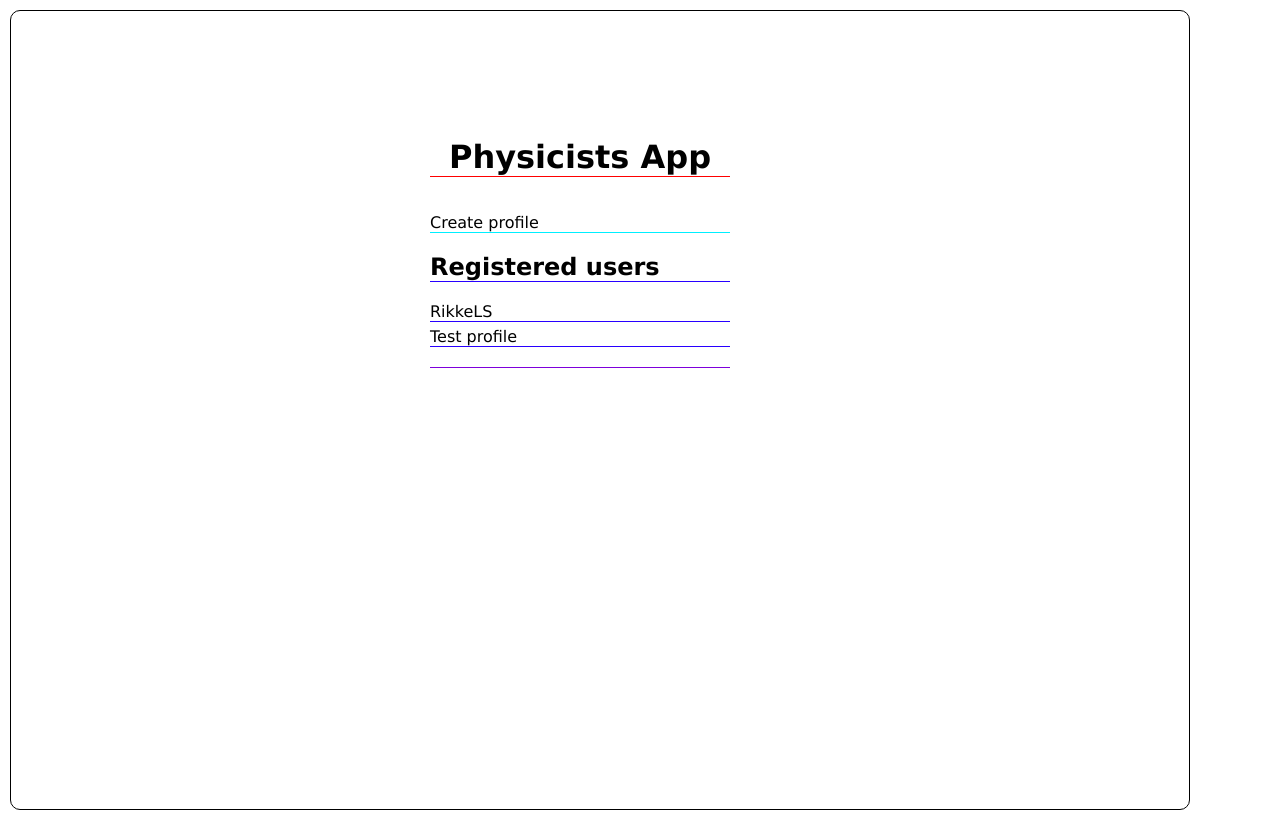
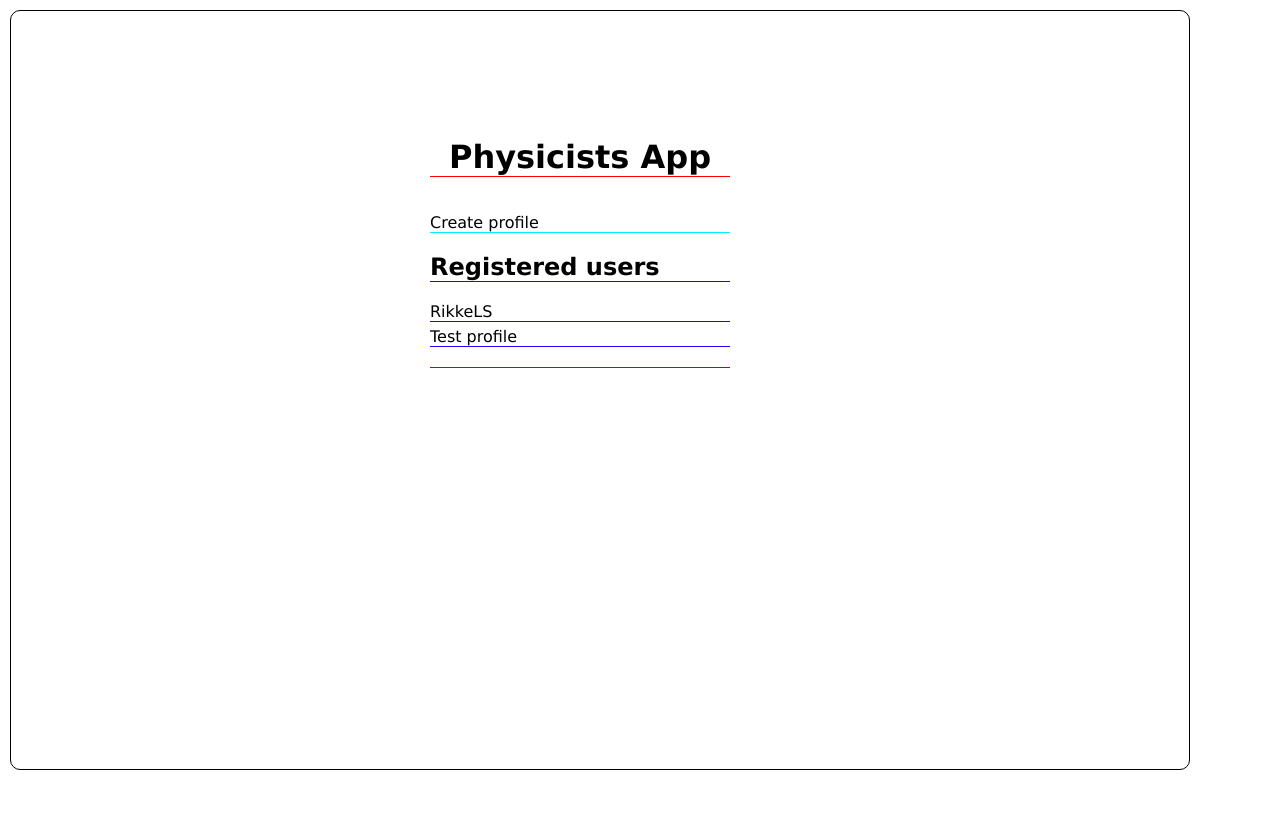
Before and after one commit to RikkeLS/scientist-app, a Next.js app: page / in a window 1280 px wide. Built offline with nearby package versions, Linux system fonts and the light colour scheme.

Commit message:
ignore eslint + change view size

```diff
--- a/next.config.js
+++ b/next.config.js
@@ -1,5 +1,8 @@
 /** @type {import('next').NextConfig} */
 const nextConfig = {
+    eslint: {
+        ignoreDuringBuilds: true,
+    },
     images: {
         remotePatterns: [
             {
--- a/styles.css
+++ b/styles.css
@@ -56,7 +56,7 @@ body {
     border-radius: 10px;
     padding-right: 40px ;
 
-    min-height: 100vh;
+    min-height: 95vh;
 }
 
 /* button {
```
